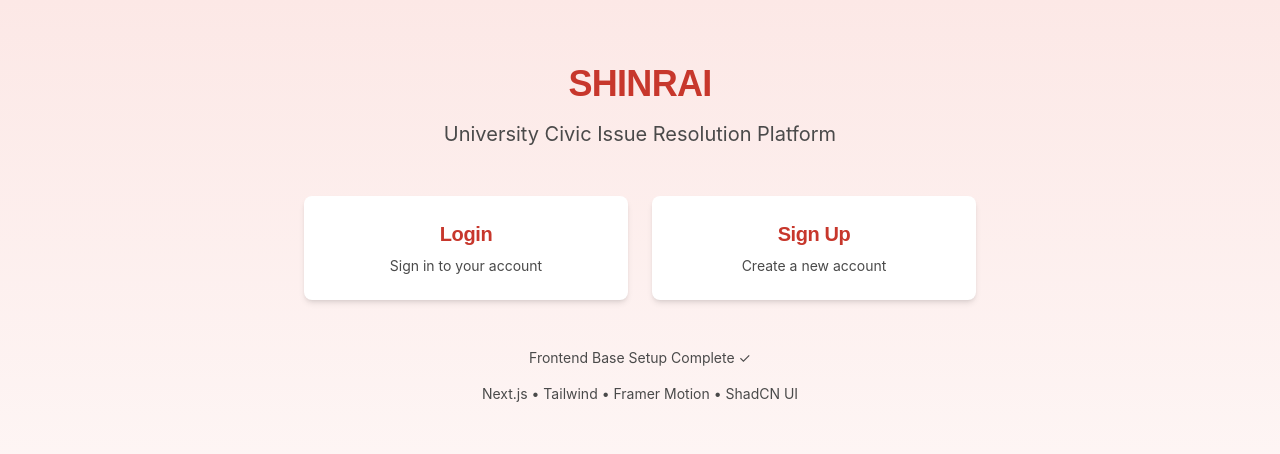
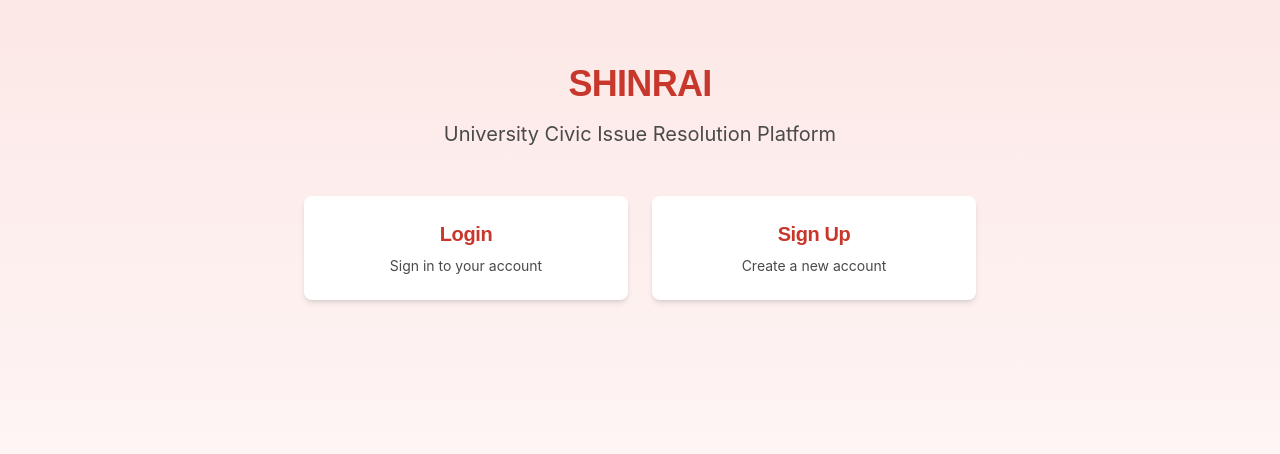
Before and after one commit to rk00009/shinrai, a Next.js app in the folder frontend/: page / in a window 1280 px wide. Shown: the top 454 px of the page. Built offline with nearby package versions, Linux system fonts and the light colour scheme.

Commit message:
Remove setup banner from homepage

```diff
--- a/frontend/app/page.tsx
+++ b/frontend/app/page.tsx
@@ -40,11 +40,6 @@ export default function Home() {
               <p className="text-text-secondary">Create a new account</p>
             </Link>
           </div>
-
-          <div className="mt-12 text-text-secondary">
-            <p className="mb-4">Frontend Base Setup Complete ✓</p>
-            <p className="text-sm">Next.js • Tailwind • Framer Motion • ShadCN UI</p>
-          </div>
         </div>
       </div>
     </main>
```
